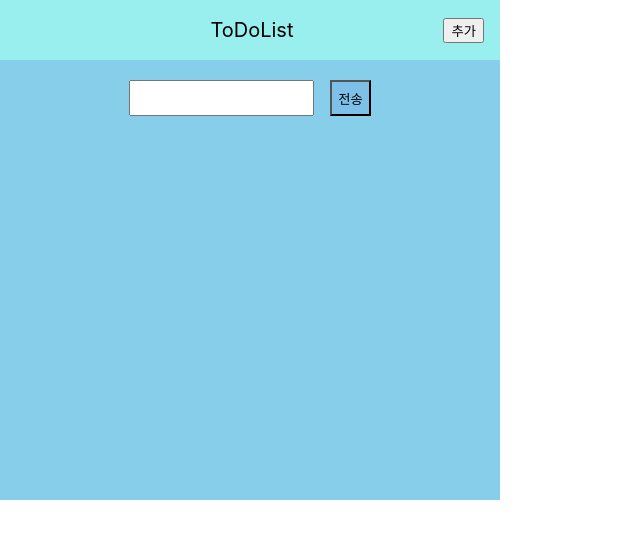
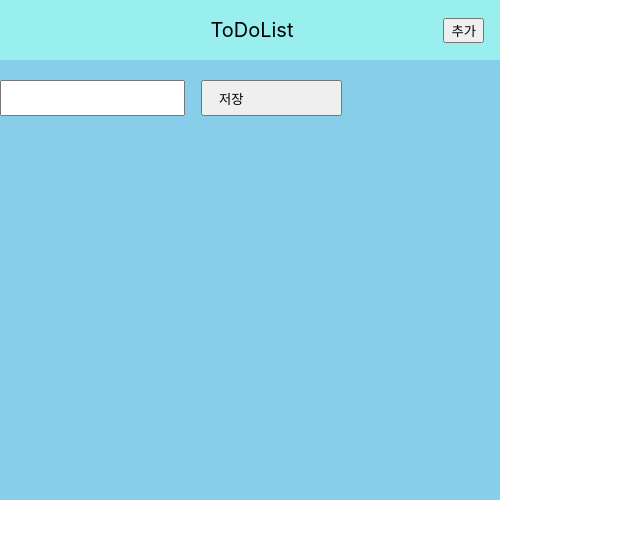
Before and after one commit to YunmiAndFriends/ToDoList_LSR, a React (Create React App) app in the folder todolist/: page / in a window 1280 px wide. Both pictures are taken after a click on the button "추가". Shown: the top 538 px of the page, without its empty margins (0-640 px from the left). Built offline with nearby package versions, Linux system fonts and the light colour scheme.

Commit message:
Add: 저장 버튼 클릭 시 내용 추가

```diff
--- a/todolist/src/page/Todolist.jsx
+++ b/todolist/src/page/Todolist.jsx
@@ -6,6 +6,9 @@ import {
   Content,
   TodoInput,
   SaveButton,
+  ToDoContent,
+  Todo,
+  Todosave,
 } from "./Todolist.style";
 function TodoList() {
   const [text, setText] = useState("");
@@ -14,17 +17,26 @@ function TodoList() {
 
   const [showAddTodo, setShowAddTodo] = useState(false);
 
+  let count=0;
+
   const onChangeText = (e) => {
     setText(e.target.value);
   };
 
   const onClickAddButton = () => {
     setShowAddTodo(!showAddTodo);
+
   };
 
 const onClickSaveButton = () => {
-  setShowAddTodo(false);
+  const item =
+  {id: count,
+  content: text};
+  setTodoItem(todoItem.concat(item))
+  count++;
+  setText('');
 }
+
 
   return (
     <Container>
@@ -32,11 +44,20 @@ const onClickSaveButton = () => {
         ToDoList<AddButton onClick={onClickAddButton}>추가</AddButton>
       </Title>
       <Content>
+        <ToDoContent>
+          {
+          todoItem.map(({id, content}) =>
+          <Todo key={id}>
+            {content}
+            </Todo>
+            )
+          }
+        </ToDoContent>
         {showAddTodo ? (
-          <>
-            <TodoInput></TodoInput>
-            <SaveButton onClick={onClickSaveButton}>전송</SaveButton>
-          </>
+          <Todosave>
+            <TodoInput value={text} onChange={onChangeText}></TodoInput>
+            <SaveButton onClick={onClickSaveButton}>저장</SaveButton>
+          </Todosave>
         ) : (
           <></>
         )}
--- a/todolist/src/page/Todolist.style.jsx
+++ b/todolist/src/page/Todolist.style.jsx
@@ -26,16 +26,38 @@ const AddButton = styled.button`
 const Content = styled.div`
   margin-top: 20px;
   display: flex;
+  flex-direction: column;
   justify-content: center;
 `;
 
 const TodoInput = styled.input`
   margin-right: 16px;
+  display: flex;
 `;
 
 const SaveButton = styled.button`
-  height: 36px;
-  background-color: #1a3ccf16;
+  width: 11vw;
+  height: 2vh;
+  padding: 16px;
+  display: flex;
+  flex-direction: column;
+  justify-content: center;
 `;
 
-export { Container, Title, AddButton, Content, TodoInput, SaveButton };
+const ToDoContent = styled.div`
+
+`;
+
+const Todo = styled.div`
+
+`;
+
+const Todosave = styled.div`
+display: flex;
+`;
+
+const InputContent = styled.div`
+display: flex;
+`;
+
+export { Container, Title, AddButton, Content, TodoInput, SaveButton,ToDoContent, Todo, Todosave, InputContent};
```
